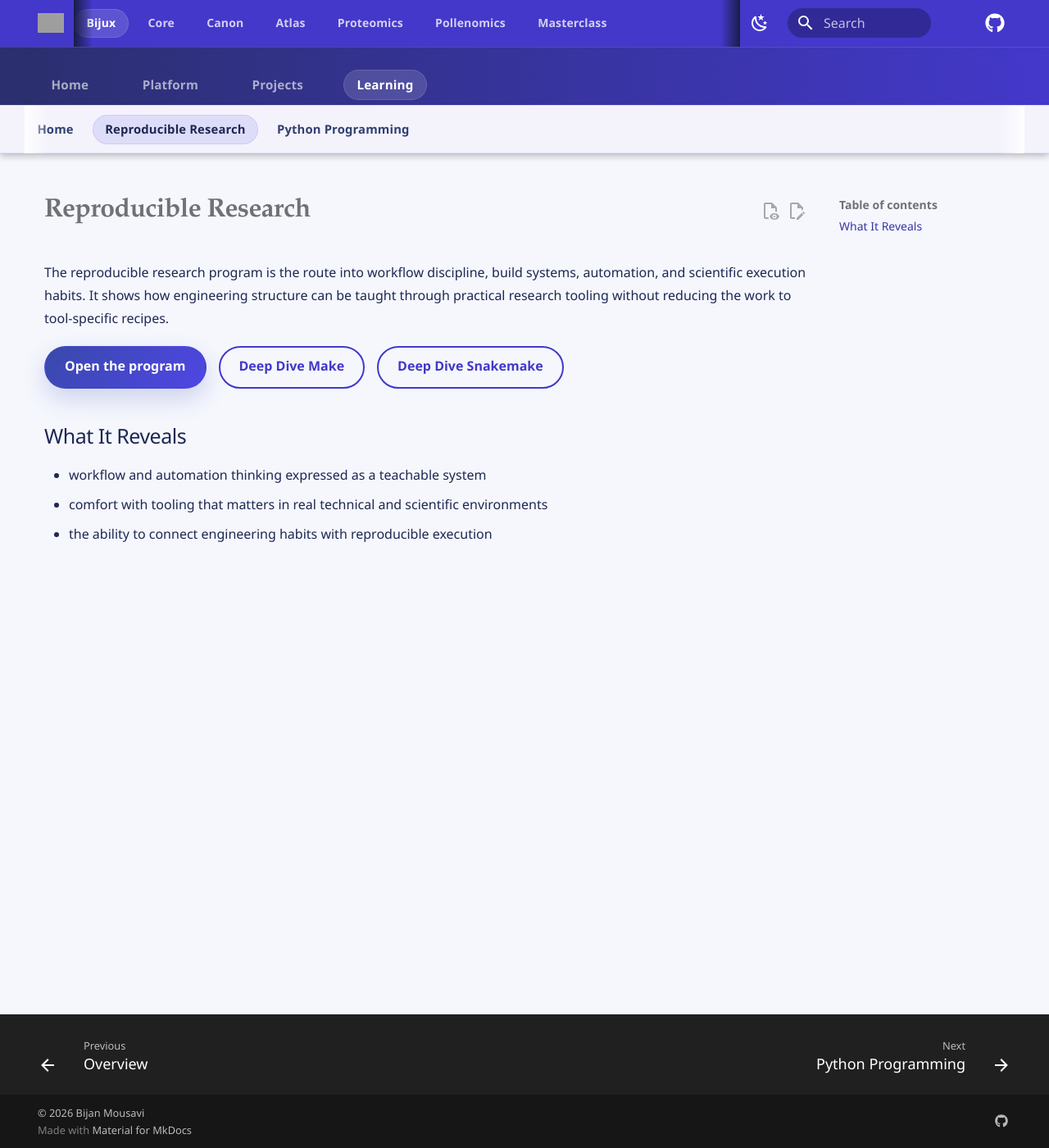
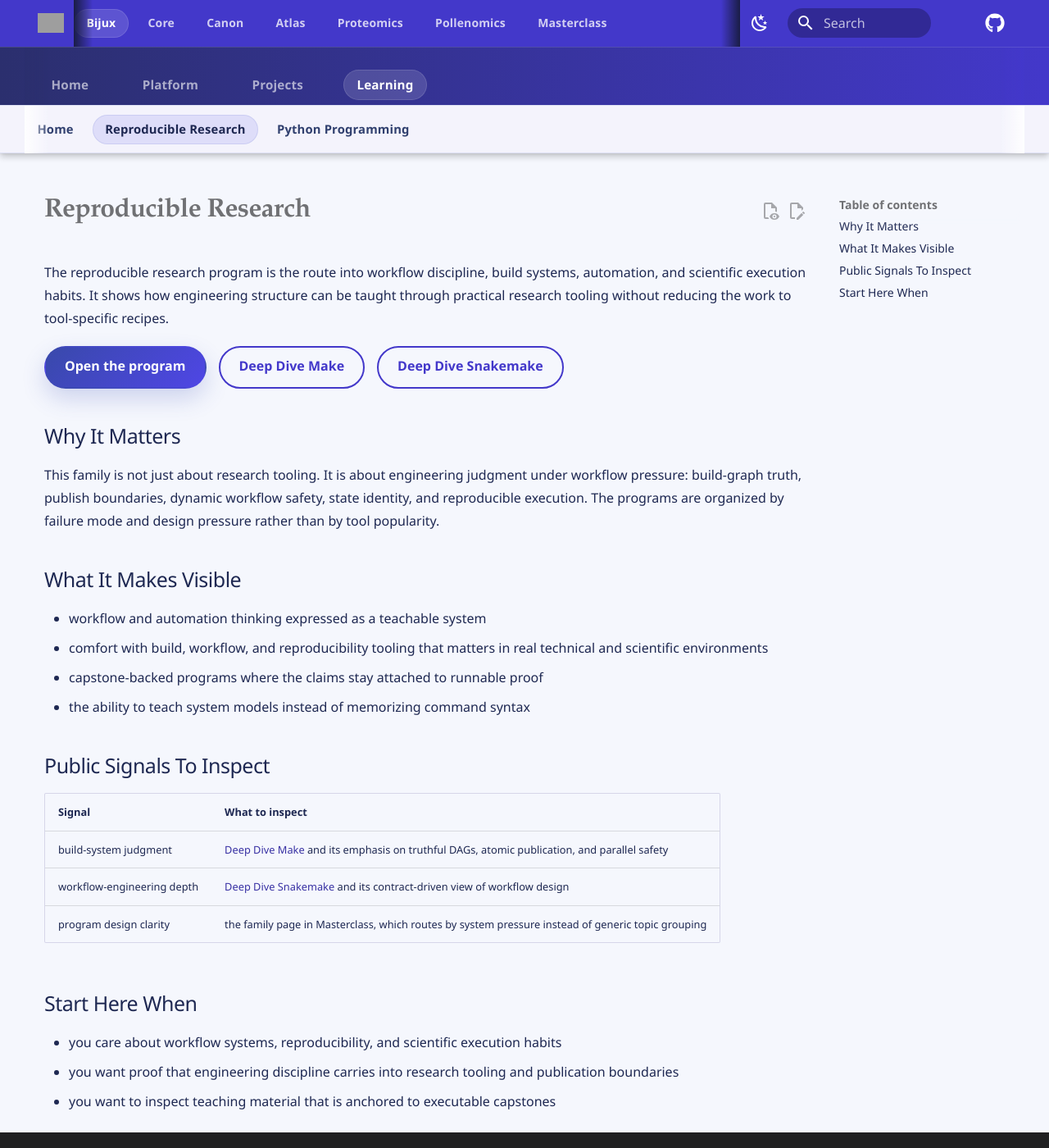
Before and after one commit to bijux/bijux.github.io, an MkDocs documentation site: the page built from docs/learning/reproducible-research.md, in a window 1280 px wide and 1400 px high. Shown: the whole window at 82% size. Built offline with MkDocs 1.6.1 and Material for MkDocs 9.7.7, drawn with Linux system fonts in a browser that asks for light colours; comment, search, counter and statistics services are not loaded; grey boxes are pictures that could not be loaded.

Commit message:
feat(learning): position programs as engineering evidence

```diff
--- a/docs/learning/python-programming.md
+++ b/docs/learning/python-programming.md
@@ -20,8 +20,31 @@ ability to teach abstraction and software design clearly.
 <a class="md-button" href="https://bijux.io/bijux-masterclass/python-programming/python-functional-programming/">Functional</a>
 </div>
 
-## What It Reveals
+## Why It Matters
+
+This family shows depth in Python beyond framework familiarity. The
+tracks are organized around real design pressures: ownership and
+invariants, purity and effects, runtime inspection and metaprogramming.
+That makes the public teaching surface more revealing than a generic
+"Python course" label.
+
+## What It Makes Visible
 
 - language-level thinking that goes deeper than framework familiarity
-- the ability to explain design tradeoffs, abstractions, and programming styles
+- the ability to explain design tradeoffs, abstractions, and programming styles clearly
+- capstone-backed learning paths for object design, functional design, and runtime judgment
 - a teaching surface that reflects engineering maturity rather than introductory content alone
+
+## Public Signals To Inspect
+
+| Signal | What to inspect |
+| --- | --- |
+| object-design judgment | [Python Object-Oriented Programming](https://bijux.io/bijux-masterclass/python-programming/python-object-oriented-programming/) and its focus on invariants, roles, persistence, and runtime pressure |
+| functional design maturity | [Python Functional Programming](https://bijux.io/bijux-masterclass/python-programming/python-functional-programming/) and its emphasis on purity, effects, async coordination, and composable systems |
+| runtime and framework honesty | [Python Metaprogramming](https://bijux.io/bijux-masterclass/python-programming/python-meta-programming/) and its focus on inspection, wrappers, descriptors, and metaclasses |
+
+## Start Here When
+
+- you want to assess language depth rather than framework-specific experience
+- you care how software design tradeoffs are explained under real maintenance pressure
+- you want to inspect a teaching surface that still feels like engineering work
--- a/docs/learning/reproducible-research.md
+++ b/docs/learning/reproducible-research.md
@@ -20,8 +20,31 @@ without reducing the work to tool-specific recipes.
 <a class="md-button" href="https://bijux.io/bijux-masterclass/reproducible-research/deep-dive-snakemake/">Deep Dive Snakemake</a>
 </div>
 
-## What It Reveals
+## Why It Matters
+
+This family is not just about research tooling. It is about engineering
+judgment under workflow pressure: build-graph truth, publish boundaries,
+dynamic workflow safety, state identity, and reproducible execution.
+The programs are organized by failure mode and design pressure rather
+than by tool popularity.
+
+## What It Makes Visible
 
 - workflow and automation thinking expressed as a teachable system
-- comfort with tooling that matters in real technical and scientific environments
-- the ability to connect engineering habits with reproducible execution
+- comfort with build, workflow, and reproducibility tooling that matters in real technical and scientific environments
+- capstone-backed programs where the claims stay attached to runnable proof
+- the ability to teach system models instead of memorizing command syntax
+
+## Public Signals To Inspect
+
+| Signal | What to inspect |
+| --- | --- |
+| build-system judgment | [Deep Dive Make](https://bijux.io/bijux-masterclass/reproducible-research/deep-dive-make/) and its emphasis on truthful DAGs, atomic publication, and parallel safety |
+| workflow-engineering depth | [Deep Dive Snakemake](https://bijux.io/bijux-masterclass/reproducible-research/deep-dive-snakemake/) and its contract-driven view of workflow design |
+| program design clarity | the family page in Masterclass, which routes by system pressure instead of generic topic grouping |
+
+## Start Here When
+
+- you care about workflow systems, reproducibility, and scientific execution habits
+- you want proof that engineering discipline carries into research tooling and publication boundaries
+- you want to inspect teaching material that is anchored to executable capstones
```
Also changed, not shown: docs/learning/index.md (+22 -5 lines).
